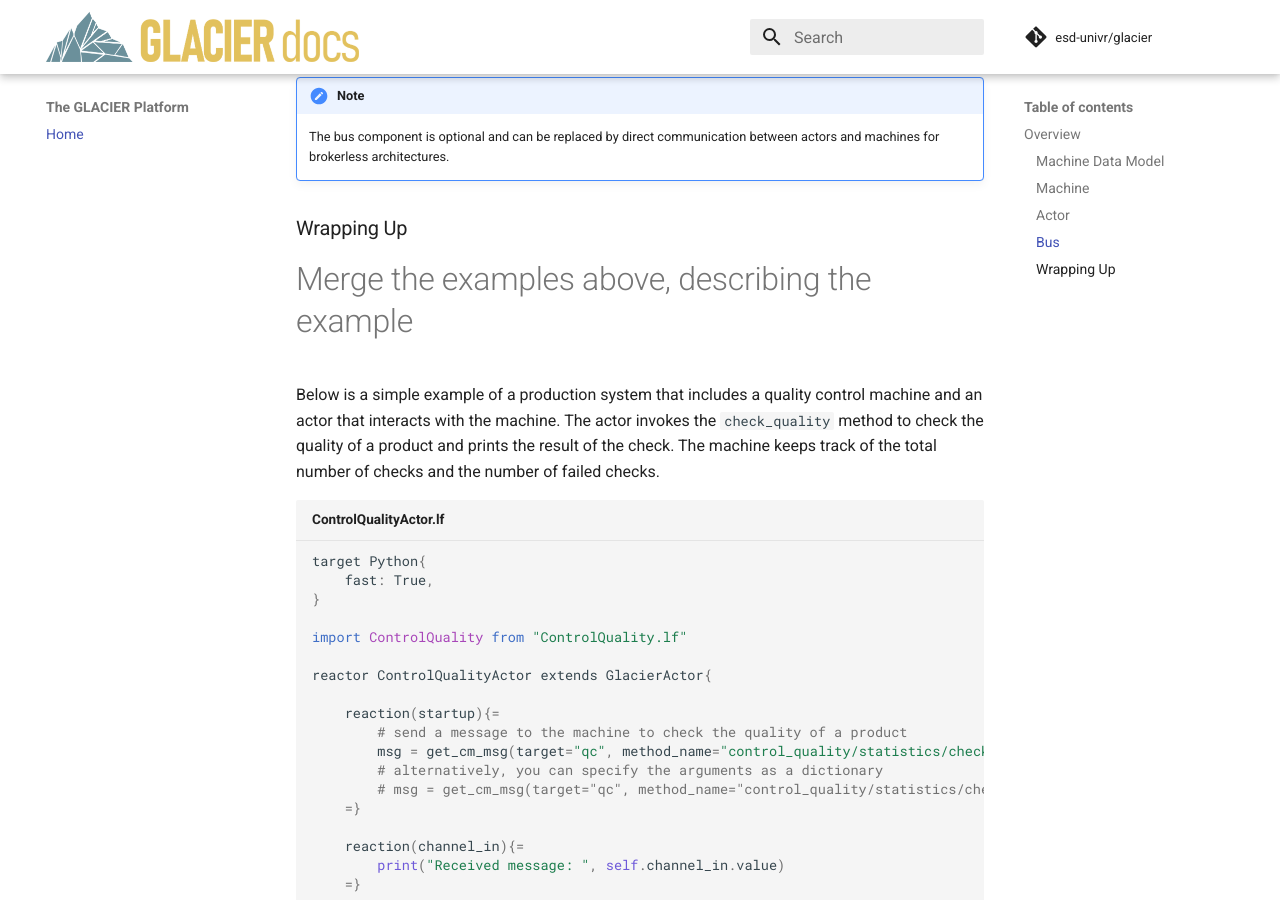
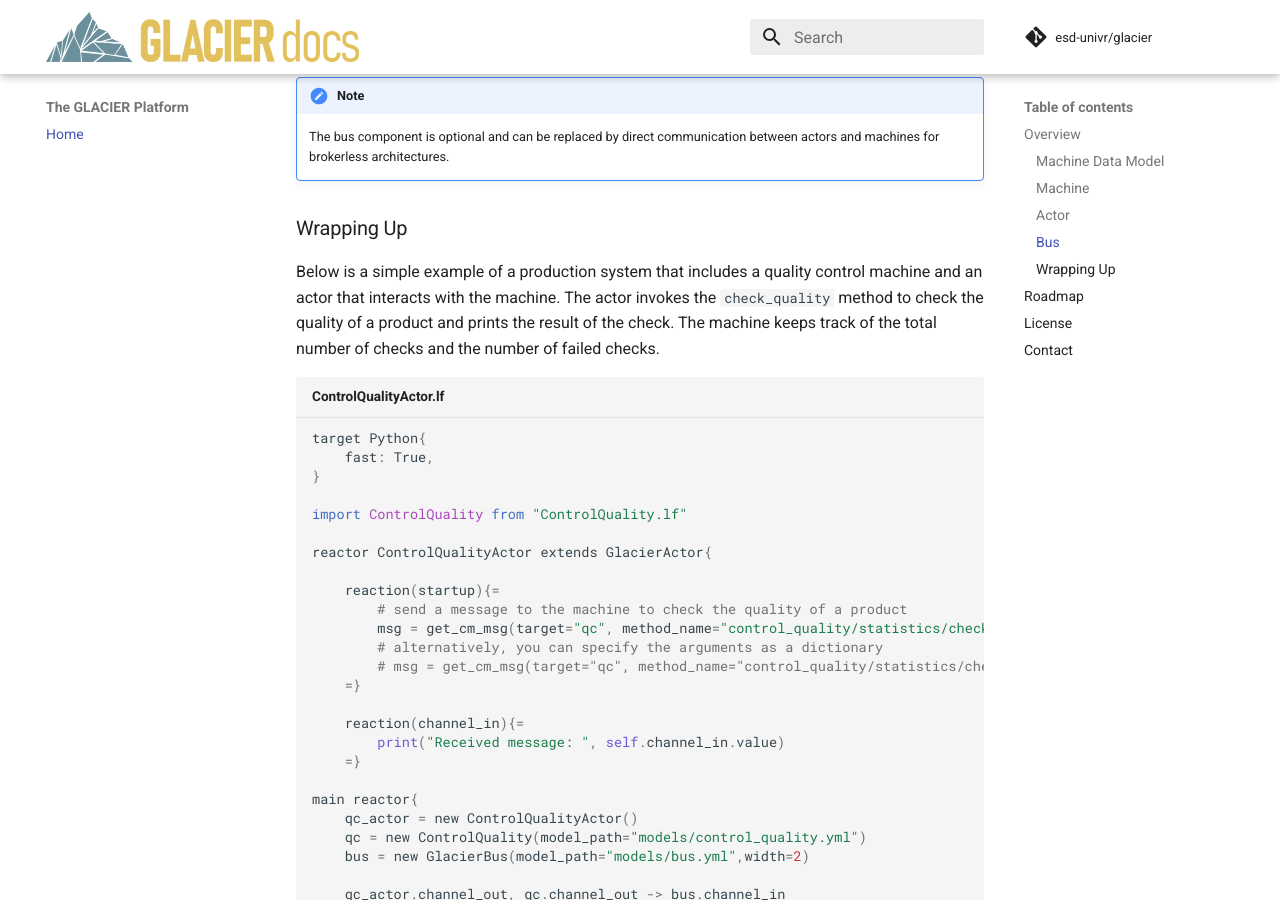
Before and after one commit to glacier-project/glacier-website, an MkDocs documentation site: the page built from docs/index.md, in a window 1280 px wide and 900 px high, scrolled down 3742 px. Built offline with MkDocs 1.6.1 and Material for MkDocs 9.7.7, drawn with Linux system fonts in a browser that asks for light colours; comment, search, counter and statistics services are not loaded.

Commit message:
Fix .gitignore and index.md

````diff
--- a/docs/index.md
+++ b/docs/index.md
@@ -129,8 +129,6 @@
 
 ### Wrapping Up
 
-# Merge the examples above, describing the example
-
 Below is a simple example of a production system that includes a quality control machine and an actor that interacts with the machine. The actor invokes the `check_quality` method to check the quality of a product and prints the result of the check. The machine keeps track of the total number of checks and the number of failed checks.
 
 ```python title="ControlQualityActor.lf"
````
Also changed, not shown: 1 other file.
